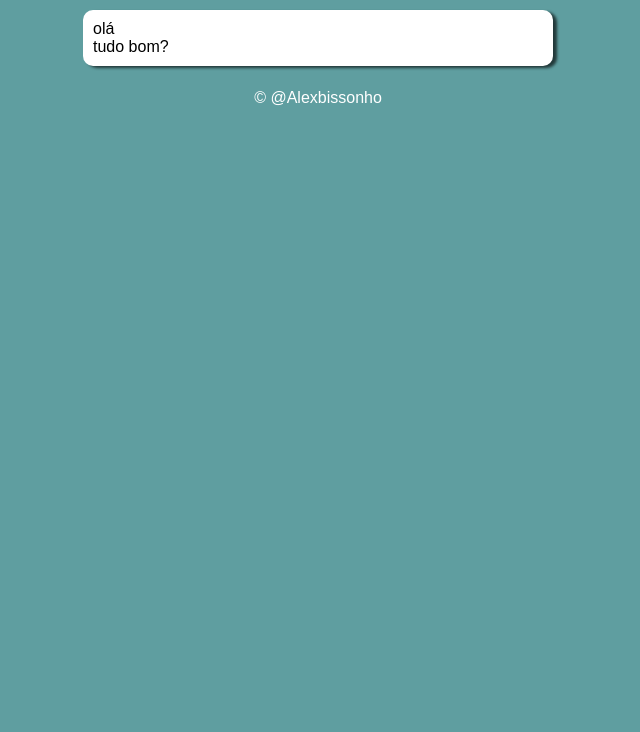
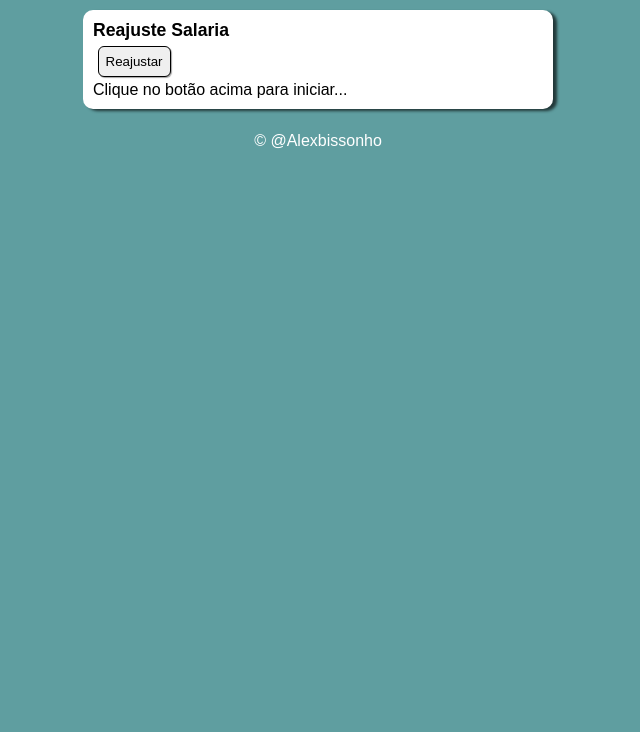
Before and after one commit to abissonho/javascript, a plain HTML site: page desafios/d009/index.html in a window 1280 px wide. Shown: the part 68-800 px from the top of the page, without its empty margins (322-962 px from the left). Drawn offline with Linux system fonts and the light colour scheme.

Commit message:
desafio 9

```diff
--- a/desafios/d009/index.html
+++ b/desafios/d009/index.html
@@ -9,20 +9,22 @@
 </head>
 <body>
 <header>
-    <h1>Título</h1>
+    <h1>Reajuste De Salarios</h1>
 </header>
 <main>
     <section>
         <div>
-            olá
+            <h2>Reajuste Salaria</h2>
+            <input type="button" value="Reajustar" class="btn" onclick="reajustar()">
         </div>
-        <div>
-            tudo bom?
+        <div id="res">
+            Clique no botão acima para iniciar...
         </div>
     </section>
 </main>
 <footer>
     <p>&copy; @Alexbissonho</p>
 </footer>
+<script src="script.js"></script>
 </body>
 </html>
--- /dev/null
+++ b/desafios/d009/script.js
@@ -0,0 +1,13 @@
+function reajustar(){
+    let nome = window.prompt('Qual o nome do funcionário???')
+    let salario = window.prompt(`Qual é o salário de ${nome}???`)
+    let porcentagem = window.prompt(`O salário de ${nome} vai ser reajustado em qual porcentagem???`)
+    let res = window.document.getElementById('res')
+    let aumento = Math.round(( Number(porcentagem) / 100) * Number(salario))
+    let novoSalario = Number(salario) + aumento
+
+    res.innerHTML = ''
+    res.innerHTML += `<p>O salário de ${nome} antes do reajuste era R$ ${salario}</p>`
+    res.innerHTML += `<p>Com o reajuste de ${porcentagem}%, o aumento será de R$ ${aumento}</p>`
+    res.innerHTML += `<p>O novo salário de ${nome} será R$ ${novoSalario}</p>`
+}
--- a/desafios/d009/style.css
+++ b/desafios/d009/style.css
@@ -30,6 +30,22 @@ main > section {
     box-shadow: 4px 2px 3px rgba(0, 0, 0, 0.644);
 }
 
+div > h2 {
+    font-size: 1.1em;
+}
+
+div > p {
+    padding: 4px;
+}
+
+.btn{
+    padding: 7px;
+    margin: 4.5px;
+    border-radius: 6px;
+    border: black solid 0.1px;
+    box-shadow: 1px 1px 1px rgba(0, 0, 0, 0.356);
+}
+
 footer > p {
     margin: 15px;
     padding: 8px;
```
